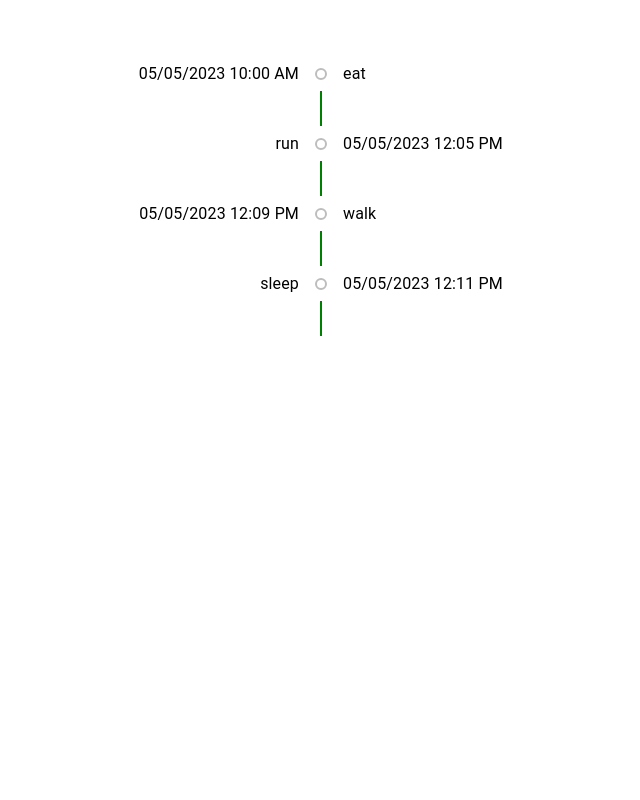
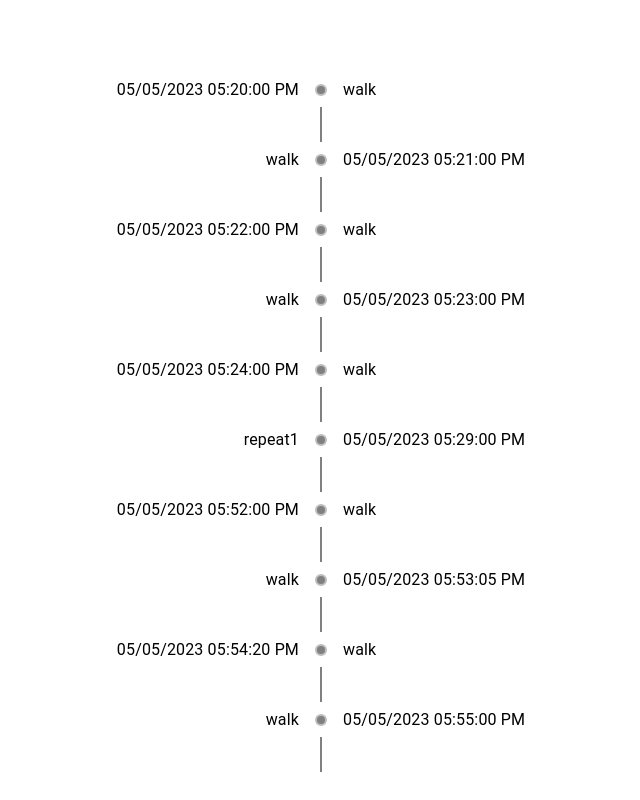
Before and after one commit to vishal-webosmotic/TimeLine, a React (Create React App) app: page / in a window 1280 px wide. Shown: the whole page, without its empty margins (319-959 px from the left). Built offline with nearby package versions, Linux system fonts and the light colour scheme.

Commit message:
simple timestamp work

```diff
--- a/src/Json/Task.js
+++ b/src/Json/Task.js
@@ -1,22 +1,52 @@
 const tasks = [
   {
-    date: "2023-05-05T10:00:00",
-    activity: "eat",
-    status: "",
-  },
-  {
-    date: "2023-05-05T12:05:00",
-    activity: "run",
-    status: "",
-  },
-  {
-    date: "2023-05-05T12:09:00",
+    date: "2023-05-05T17:20:00",
     activity: "walk",
     status: "",
   },
   {
-    date: "2023-05-05T12:11:00",
-    activity: "sleep",
+    date: "2023-05-05T17:21:00",
+    activity: "walk",
+    status: "",
+  },
+  {
+    date: "2023-05-05T17:22:00",
+    activity: "walk",
+    status: "",
+  },
+  {
+    date: "2023-05-05T17:23:00",
+    activity: "walk",
+    status: "",
+  },
+  {
+    date: "2023-05-05T17:24:00",
+    activity: "walk",
+    status: "",
+  },
+  {
+    date: "2023-05-05T17:29:00",
+    activity: "repeat1",
+    status: "",
+  },
+  {
+    date: "2023-05-05T17:52:00",
+    activity: "walk",
+    status: "",
+  },
+  {
+    date: "2023-05-05T17:53:05",
+    activity: "walk",
+    status: "",
+  },
+  {
+    date: "2023-05-05T17:54:20",
+    activity: "walk",
+    status: "",
+  },
+  {
+    date: "2023-05-05T17:55:00",
+    activity: "walk",
     status: "",
   },
 ];
--- a/src/components/TimeComp.js
+++ b/src/components/TimeComp.js
@@ -9,11 +9,13 @@ import { TimelineOppositeContent } from "@mui/lab";
 import moment from "moment/moment";
 import tasks from "../Json/Task";
 import { useState } from "react";
+import { Stack } from "@mui/material";
+import styled from "@emotion/styled";
 
 export default function OutlinedTimeline() {
   const [task, setTask] = useState(tasks);
-  const diff = useRef(0);
-
+  // const diff = useRef(0);
+  const timer = useRef();
   const setStatusColor = (status) => {
     let statusColor = "";
     if (status === "pending") {
@@ -27,43 +29,60 @@ export default function OutlinedTimeline() {
   };
 
   const visitedTimeLine = useCallback(() => {
+    console.log("visitedTimeLine called");
     const currentDate = moment();
-    return tasks.map((item, i, arr) => {
-      if (currentDate.isBefore(moment(item.date))) {
+    let timeDiff = 0;
+    setTask(
+      tasks.map((item, i, arr) => {
+        if (
+          arr[i + 1]?.date &&
+          currentDate.isBetween(moment(arr[i]?.date), moment(arr[i + 1]?.date))
+        ) {
+          timeDiff = Math.abs(
+            moment(currentDate).diff(moment(arr[i + 1].date))
+          );
+          item.status = "active";
+        } else if (currentDate.isBefore(moment(item.date))) {
           item.status = "pending";
-      } else if (
-        currentDate.isBetween(moment(item.date), moment(arr[i + 1]?.date))
-      ) {
-        item.status = "active";
-        diff.current = moment(currentDate).diff(item.date);
         } else {
           item.status = "done";
         }
         return item;
-    });
+      })
+    );
+
+    clearTimeout(timer.current);
+    if (timeDiff) {
+      timer.current = setTimeout(() => {
+        visitedTimeLine();
+      }, timeDiff);
+    }
   }, []);
 
-  // useEffect(() => {
-  //   console.log("line 48", diff);
-  //   setTask(visitedTimeLine());
-  // }, [visitedTimeLine]);
-
   useEffect(() => {
-    console.log("lien 53", diff);
-    const timer = setTimeout(() => {
-      setTask(visitedTimeLine());
-    }, diff.current);
-    return () => {
-      clearTimeout(timer);
-    };
+    visitedTimeLine();
   }, [visitedTimeLine]);
 
   const displayDate = (date) => {
-    return moment(date).format("DD/MM/YYYY hh:mm A");
+    return moment(date).format("DD/MM/YYYY hh:mm:ss A");
   };
 
+  // const Item = styled()(({ theme }) => ({
+  //   backgroundColor: theme.palette.mode === "dark" ? "#1A2027" : "#fff",
+  //   ...theme.typography.body2,
+  //   padding: theme.spacing(1),
+  //   textAlign: "center",
+  //   color: theme.palette.text.secondary,
+  //   flexGrow: 1,
+  // }));
   return (
     <>
+      <Stack
+        spacing={{ xs: 1, sm: 2 }}
+        direction="row"
+        useFlexGap
+        flexWrap="wrap"
+      >
         <Timeline position="alternate">
           {task.map((item) => {
             return (
@@ -72,7 +91,10 @@ export default function OutlinedTimeline() {
                   {displayDate(item.date)}
                 </TimelineOppositeContent>
                 <TimelineSeparator>
-                <TimelineDot variant="outlined" />
+                  <TimelineDot
+                    variant="outlined"
+                    sx={{ backgroundColor: setStatusColor(item.status) }}
+                  />
                   <TimelineConnector
                     sx={{ backgroundColor: setStatusColor(item.status) }}
                   />
@@ -82,6 +104,7 @@ export default function OutlinedTimeline() {
             );
           })}
         </Timeline>
+      </Stack>
     </>
   );
 }
--- a/src/index.js
+++ b/src/index.js
@@ -3,8 +3,4 @@ import ReactDOM from "react-dom/client";
 import "./index.css";
 import App from "./App";
 const root = ReactDOM.createRoot(document.getElementById("root"));
-root.render(
-  <React.StrictMode>
-    <App />
-  </React.StrictMode>
-);
+root.render(<App />);
```
Lines whose indentation alone changed are shown as unchanged.
